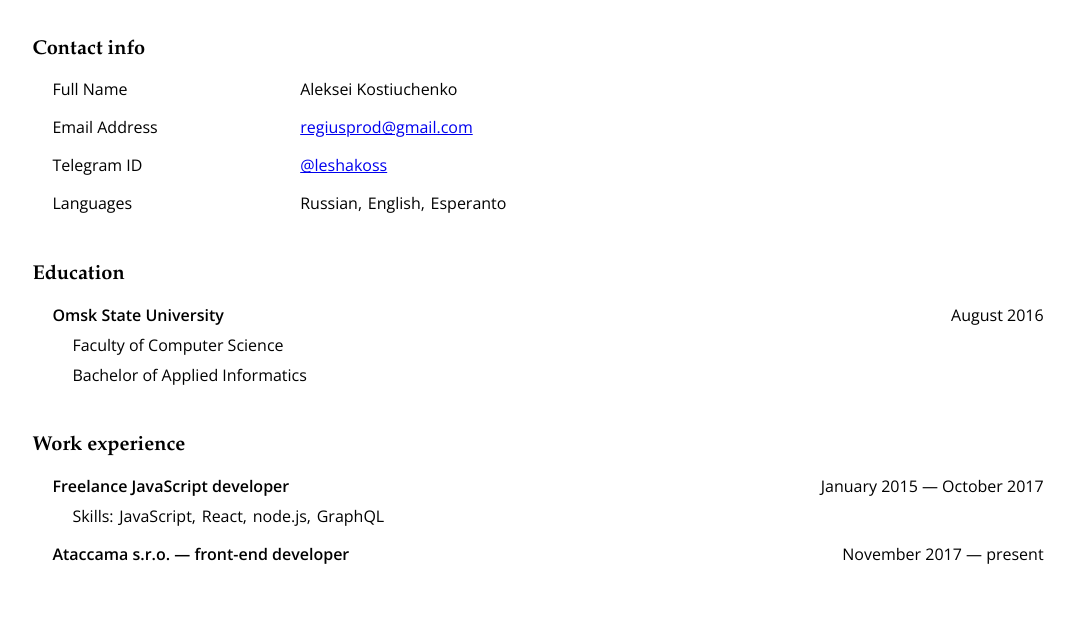
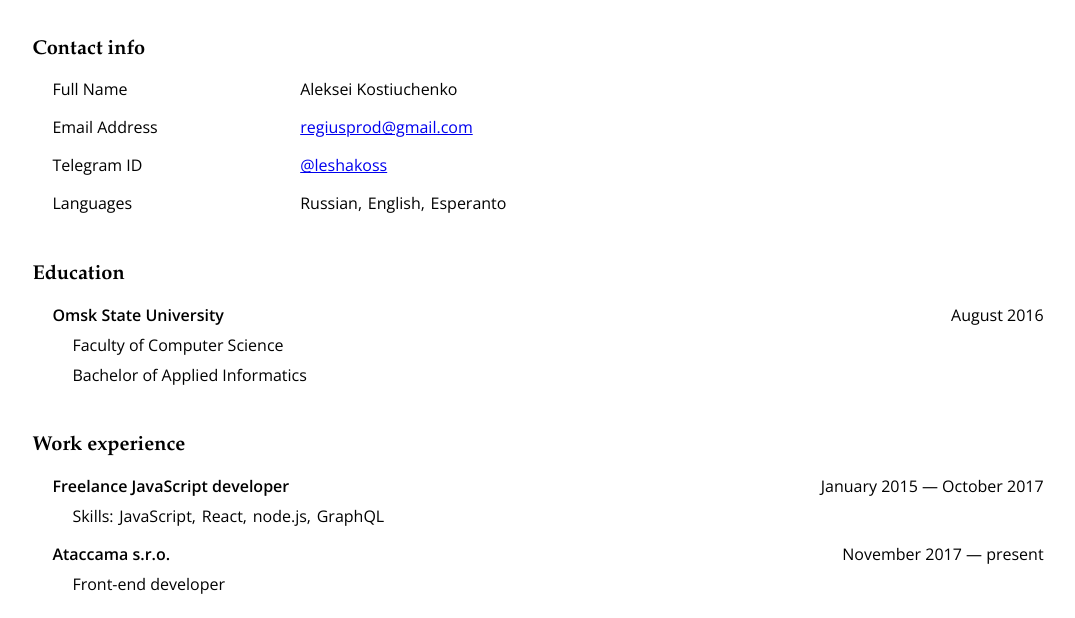
Before and after one commit to leshakoss/leshakoss.github.com, a plain HTML site: page cv.html in a window 1280 px wide. Shown: the part 133-751 px from the top of the page, without its empty margins (102-1177 px from the left). Drawn offline with nearby package versions, Linux system fonts and the light colour scheme.

Commit message:
Improve ataccama section

```diff
--- a/cv.html
+++ b/cv.html
@@ -206,9 +206,10 @@
 
           <li>
             <div class="job_list-title">
-              <h3>Ataccama s.r.o. — front-end developer</h3>
+              <h3>Ataccama s.r.o.</h3>
               <p>November 2017 — present</p>
             </div>
+            <p>Front-end developer</p>
           </li>
         </ul>
       </section>
```
